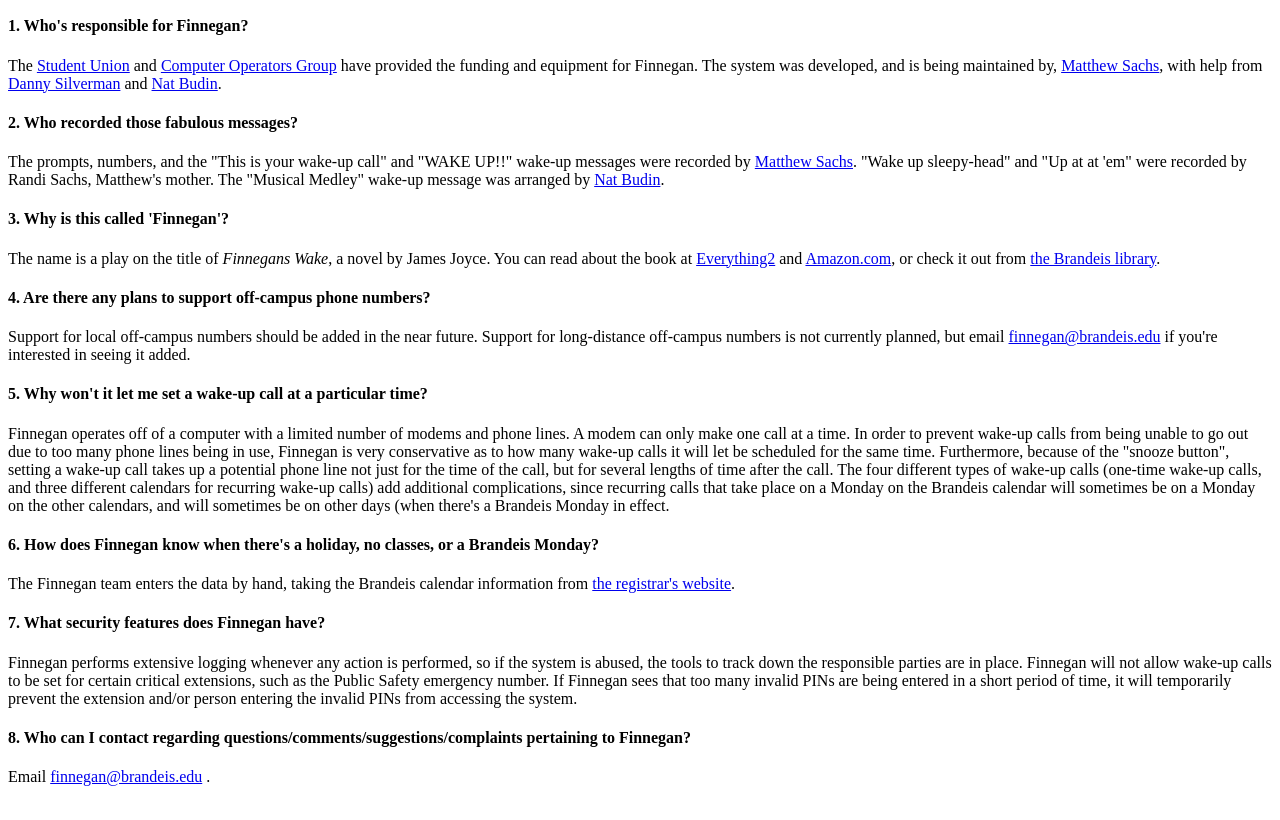
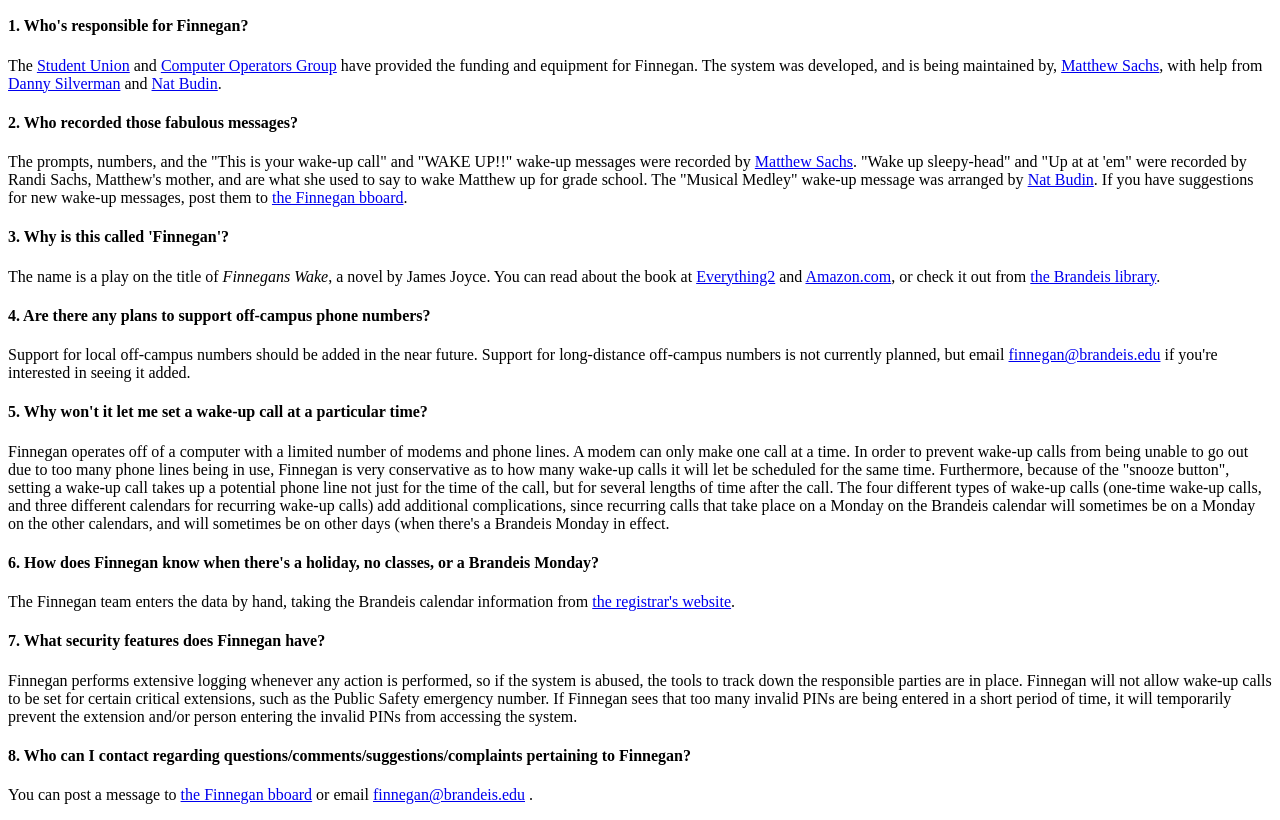
Before and after one commit to matthewg/Zevils, a PHP site: page /docs.php in a window 1280 px wide. Shown: the part 412-1232 px from the top of the page. Before the commit the page ends 1198 px from the top, so only its background shows below. Run offline with PHP 8.4, Linux system fonts and the light colour scheme.

Commit message:
finnegan bboard

```diff
--- a/finnegan/web/docs.php
+++ b/finnegan/web/docs.php
@@ -12,8 +12,11 @@ END_FAQITEM
 	array("Who recorded those fabulous messages?", <<<END_FAQITEM
 The prompts, numbers, and the "This is your wake-up call" and "WAKE UP!!" wake-up messages
 were recorded by <a href="http://www.zevils.com/">Matthew Sachs</a>.
-"Wake up sleepy-head" and "Up at at 'em" were recorded by Randi Sachs, Matthew's mother.
+"Wake up sleepy-head" and "Up at at 'em" were recorded by Randi Sachs, Matthew's mother, and are what
+she used to say to wake Matthew up for grade school.
 The "Musical Medley" wake-up message was arranged by <a href="http://people.brandeis.edu/~natb/">Nat Budin</a>.
+If you have suggestions for new wake-up messages, post them to
+<a href="http://my.brandeis.edu/bboard/q-and-a?topic%5fid=592&topic=Finnegan%3a%20Wake%2dup%20Call%20System">the Finnegan bboard</a>.
 END_FAQITEM
 ),
 
@@ -61,7 +64,8 @@ END_FAQITEM
 ),
 
 	array("Who can I contact regarding questions/comments/suggestions/complaints pertaining to Finnegan?", <<<END_FAQITEM
-Email <a href="mailto:finnegan@brandeis.edu">finnegan@brandeis.edu</a> .
+You can post a message to <a href="http://my.brandeis.edu/bboard/q-and-a?topic%5fid=592&topic=Finnegan%3a%20Wake%2dup%20Call%20System">the Finnegan bboard</a>
+or email <a href="mailto:finnegan@brandeis.edu">finnegan@brandeis.edu</a> .
 END_FAQITEM
 ));
 
```
